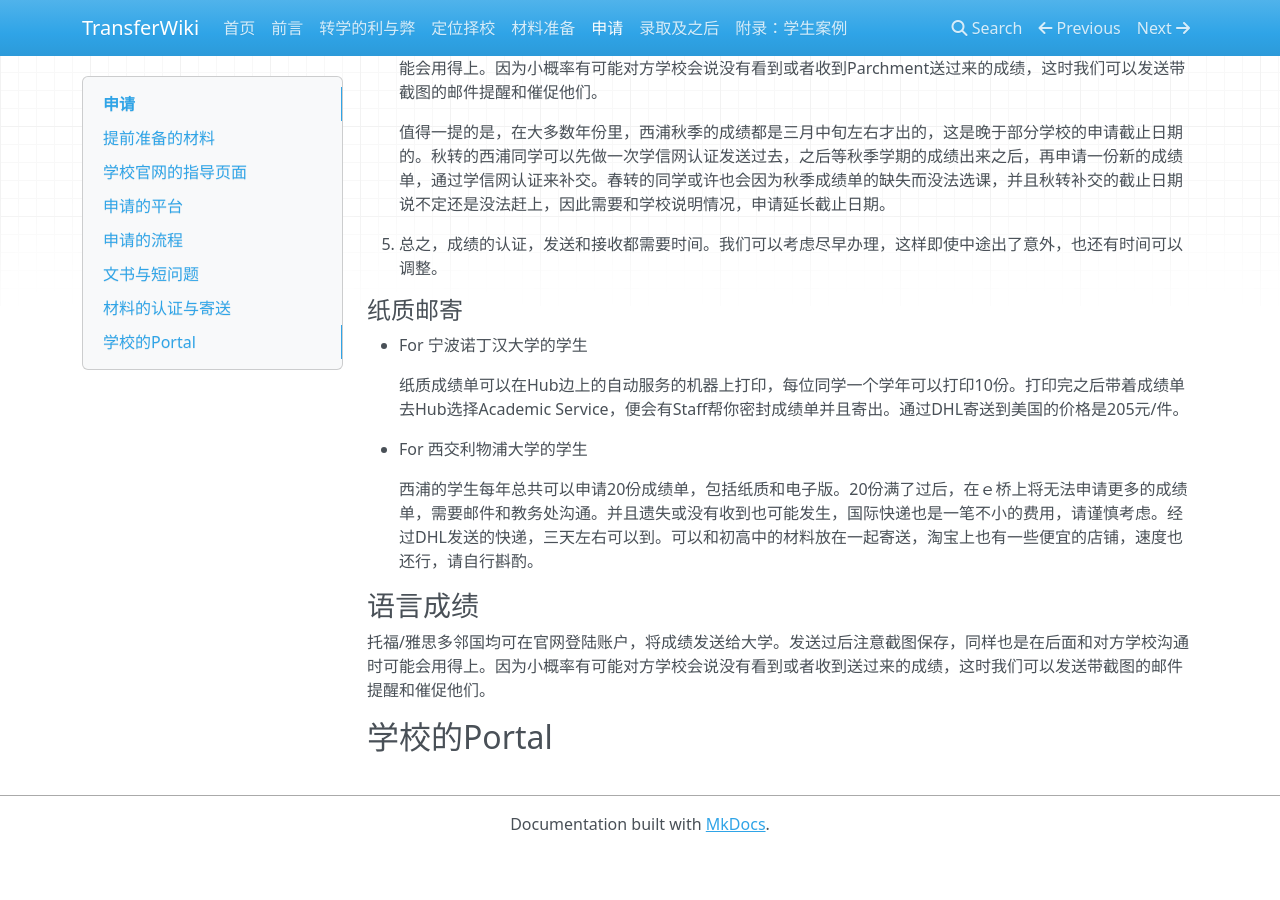
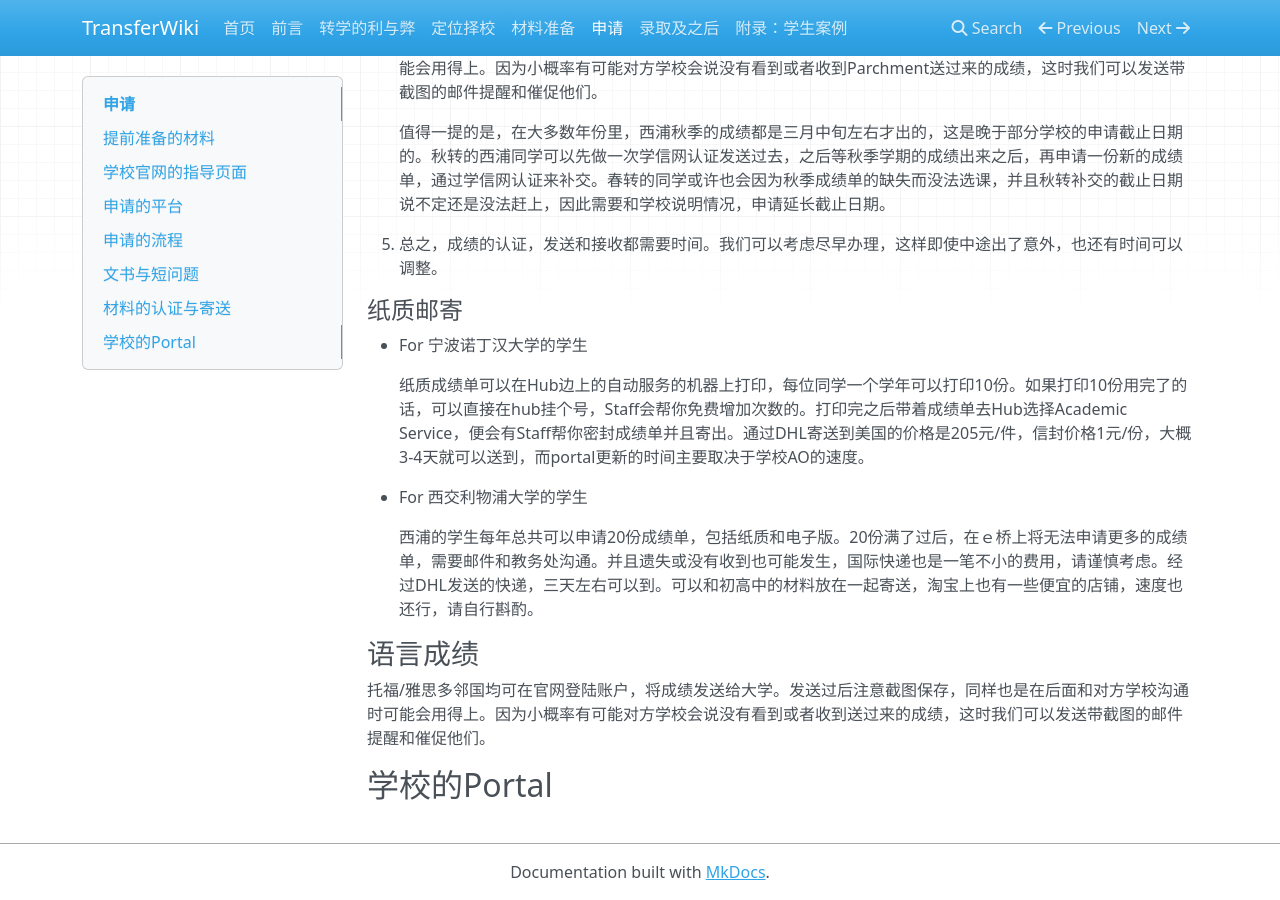
Before and after one commit to SihanXU/TransferWiki, an MkDocs documentation site: the page built from docs/apply.md, in a window 1280 px wide and 900 px high, scrolled down 1398 px. Built offline with MkDocs 1.6.1, drawn with Linux system fonts in a browser that asks for light colours; nearby versions of some CDN libraries; before the commit the page ends 2250 px from its top, so only the background shows below that.

Commit message:
Update apply.md

```diff
--- a/docs/apply.md
+++ b/docs/apply.md
@@ -64,7 +64,7 @@
 
 - For 宁波诺丁汉大学的学生
 
-    纸质成绩单可以在Hub边上的自动服务的机器上打印，每位同学一个学年可以打印10份。打印完之后带着成绩单去Hub选择Academic Service，便会有Staff帮你密封成绩单并且寄出。通过DHL寄送到美国的价格是205元/件。
+    纸质成绩单可以在Hub边上的自动服务的机器上打印，每位同学一个学年可以打印10份。如果打印10份用完了的话，可以直接在hub挂个号，Staff会帮你免费增加次数的。打印完之后带着成绩单去Hub选择Academic Service，便会有Staff帮你密封成绩单并且寄出。通过DHL寄送到美国的价格是205元/件，信封价格1元/份，大概3-4天就可以送到，而portal更新的时间主要取决于学校AO的速度。
 
 - For 西交利物浦大学的学生
 
```
